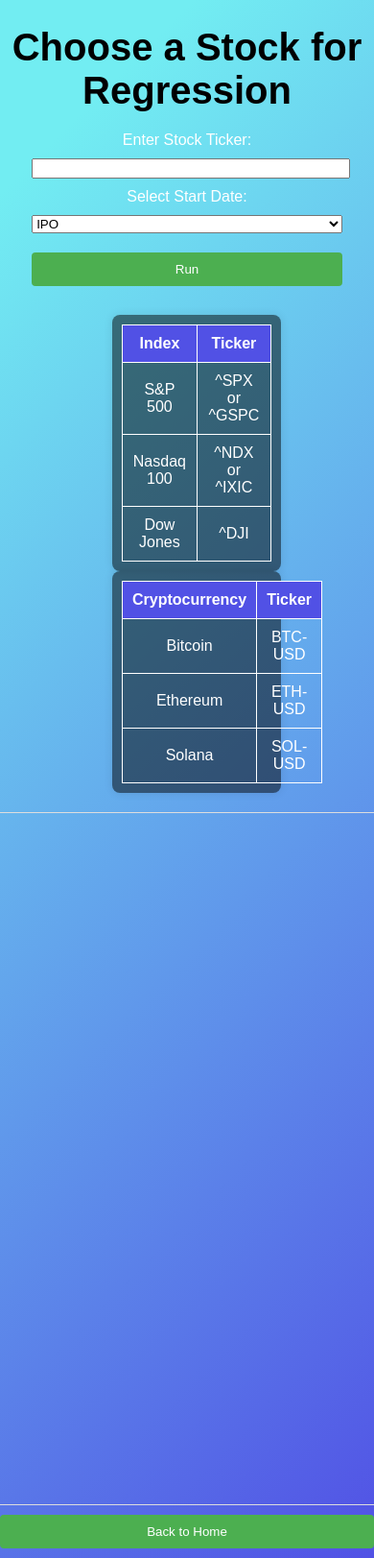
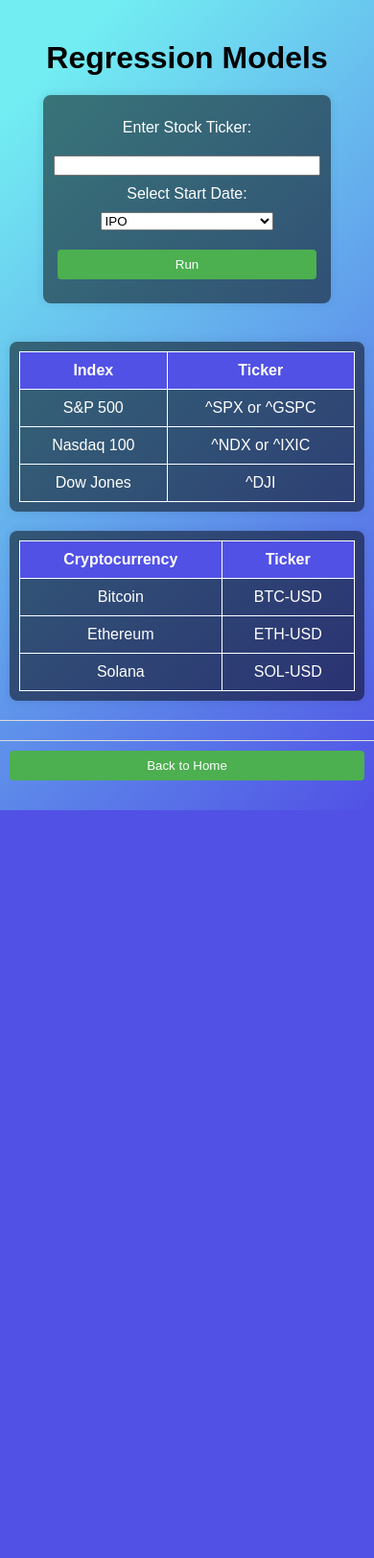
Before and after one commit to JTtryingtoCode/AssetAnalysis, a Flask app: page /regression in a window 390 px wide. Shown: the whole page at 96% size. After the commit the page ends 844 px from the top, so only its background shows below. Run offline with Flask 3, Linux system fonts and the light colour scheme; some libraries are stand-ins or nearby versions.

Commit message:
Update regression.html

```diff
--- a/templates/regression.html
+++ b/templates/regression.html
@@ -5,6 +5,7 @@
     <meta name="viewport" content="width=device-width, initial-scale=1.0">
     <title>Regression Models</title>
     <link rel="stylesheet" href="/static/style.css">
+    <script src="https://cdn.plot.ly/plotly-latest.min.js"></script>
     <style>
         body {
             display: flex;
@@ -17,20 +18,24 @@
             background: linear-gradient(135deg, #72EDF2 10%, #5151E5 100%);
             color: white;
             text-align: center;
+            padding: 10px;
+            box-sizing: border-box;
         }
         h1 {
             margin-bottom: 20px;
             font-size: 2.5em;
         }
-        .form {
+        form {
             display: flex;
-            flex-direction: row;
-            align-items: flex-start;
+            flex-direction: column;
+            align-items: center;
             background-color: rgba(0, 0, 0, 0.5);
             padding: 20px;
             border-radius: 8px;
             box-shadow: 0 0 10px rgba(0, 0, 0, 0.1);
-            width: 300px;
+            width: 100%;
+            max-width: 500px;
+            box-sizing: border-box;
         }
         label, select, input, button {
             margin: 10px 0;
@@ -39,9 +44,18 @@
         #result {
             margin-top: 20px;
             width: 100%;
+            max-width: 1000px;
             display: flex;
             justify-content: center;
             align-items: center;
+        }
+        #regressionPlot {
+            width: 100%;
+            height: auto;
+        }
+        pre {
+            text-align: left;
+            white-space: pre-wrap;
         }
         button {
             padding: 10px;
@@ -54,16 +68,15 @@
         button:hover {
             background-color: #45a049;
         }
-        .center {
-            text-align: center;
-        }
         .ticker-table {
-            margin-left: 20px;
+            margin-top: 20px;
             background-color: rgba(0, 0, 0, 0.5);
             padding: 10px;
             border-radius: 8px;
             box-shadow: 0 0 10px rgba(0, 0, 0, 0.1);
-            width: 40%;
+            width: 100%;
+            max-width: 500px;
+            box-sizing: border-box;
         }
         .ticker-table table {
             width: 100%;
@@ -79,29 +92,29 @@
             background-color: #5151E5;
         }
         @media (max-width: 600px) {
-            .form-container {
-                flex-direction: column;
-                align-items: center;
+            h1 {
+                font-size: 2em;
             }
-            .ticker-table {
-                flex-direction: column;
-                align-items: center;
-                gap: 20px;
+            form {
+                width: 100%;
+                max-width: 300px;
+                padding: 15px;
+            }
+            button {
+                padding: 8px;
             }
         }
     </style>
-    <!-- Include Plotly.js -->
-    <script src="https://cdn.plot.ly/plotly-latest.min.js"></script>
 </head>
 <body>
-    <h1 class="center">Choose a Stock for Regression</h1>
+    <h1>Regression Models</h1>
     <form id="regressionForm">
         <label for="stock">Enter Stock Ticker:</label>
-        <input type="text" id="stock" name="stock" oninput="checkStartDate()" required>
+        <input type="text" id="stock" name="stock">
 
         <div id="start_date_container">
             <label for="start_date">Select Start Date:</label>
-            <select id="start_date" name="start_date" onchange="checkStartDate()">
+            <select id="start_date" name="start_date">
                 <option value="ipo">IPO</option>
                 <option value="2007-01-01">GFC</option>
             </select>
@@ -157,8 +170,8 @@
             </tbody>
         </table>
     </div>
-    <div id="result" class="center">
-        <div id="regressionPlot" style="width: 90%; max-width: 1200px; height: 700px;"></div>
+    <div id="result">
+        <div id="regressionPlot"></div>
     </div>
     <button onclick="window.location.href='/'">Back to Home</button>
     <script>
@@ -182,13 +195,12 @@
             .then(response => response.json())
             .then(data => {
                 const graph = JSON.parse(data.graph);
-                Plotly.newPlot('regressionPlot', graph.data, graph.layout);
+                Plotly.newPlot('regressionPlot', graph.data, graph.layout, {responsive: true});
             })
-            .catch(error => console.error('Error:', error));
+            .catch(error => {
+                console.error('Error:', error);
+            });
         });
-
-        // Initialize start date check
-        checkStartDate();
     </script>
 </body>
 </html>
```
